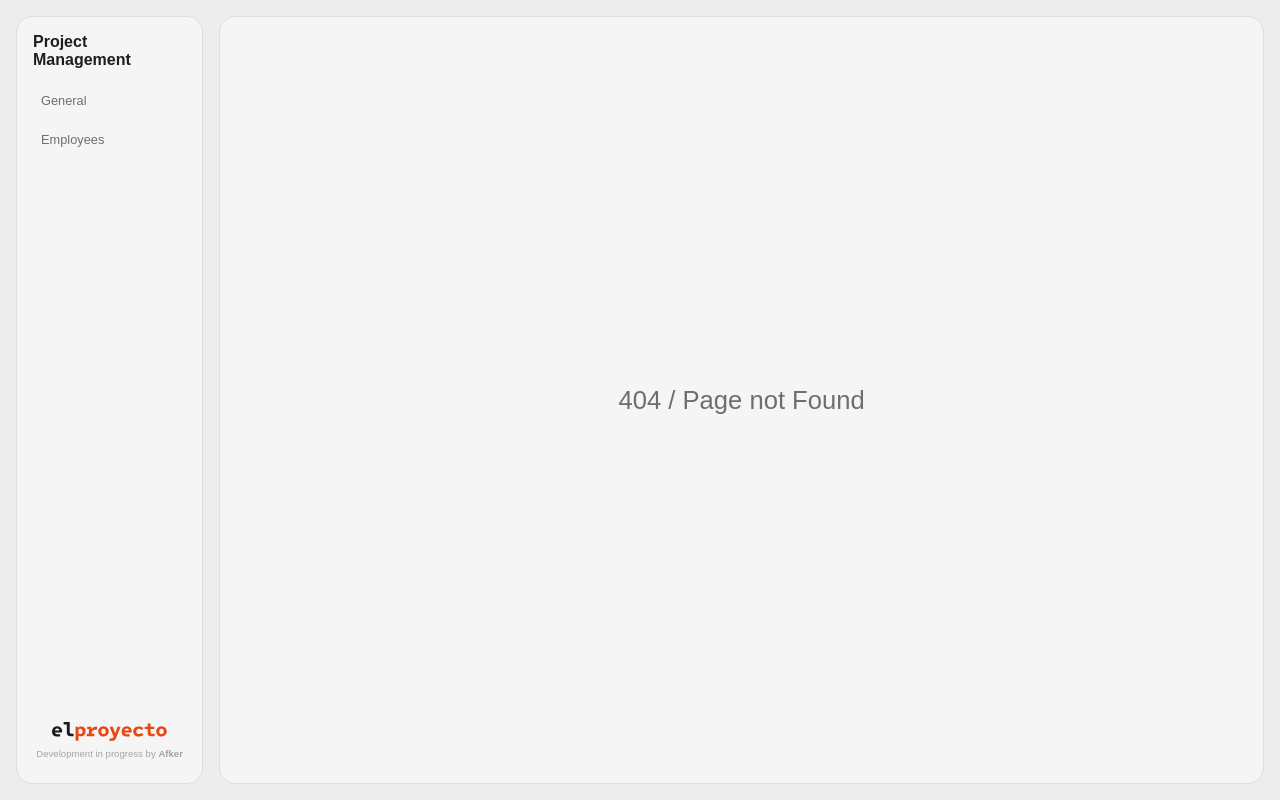
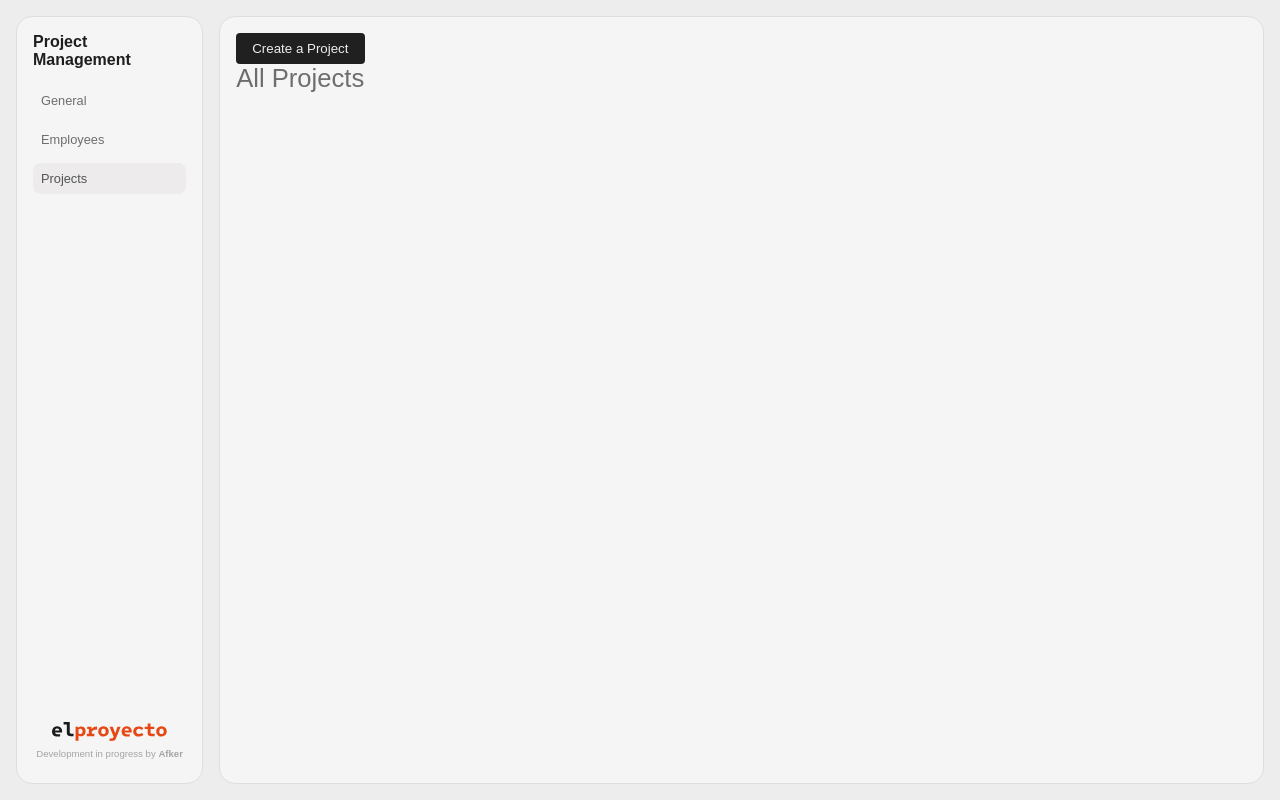
Before and after one commit to Afker99/el-proyecto, a React (Vite) app: page /projects in a window 1280 px wide. Before the commit this address had no page. Built offline with nearby package versions, Linux system fonts and the light colour scheme.

Commit message:
Initail projects page setup

```diff
--- a/src/App.tsx
+++ b/src/App.tsx
@@ -11,6 +11,9 @@ import PageNotFound from "./Pages/PageNotFound/PageNotFound";
 import { EmployeeProvider } from "./Contexts/EmployeeContext";
 import Content from "./components/Content/Content";
 import { Suspense } from "react";
+import ProjectsTab from "./Pages/ProjectsTab/ProjectsTab";
+import Projects from "./Pages/Projects/Projects";
+import CreateProject from "./Pages/CreateProject/CreateProject";
 
 function App() {
   return (
@@ -23,6 +26,10 @@ function App() {
               <Routes>
                 <Route index element={<GeneralTab />} />
                 <Route path="employees" element={<EmployeesTab />} />
+                <Route path="projects" element={<Projects />}>
+                  <Route index element={<ProjectsTab />} />
+                  <Route path="new-project" element={<CreateProject />} />
+                </Route>
                 <Route path="*" element={<PageNotFound />} />
               </Routes>
             </Content>
--- /dev/null
+++ b/src/Pages/CreateProject/CreateProject.tsx
@@ -0,0 +1,12 @@
+import BackButton from "../../components/BackButton/BackButton";
+
+function CreateProject() {
+  return (
+    <div>
+      <BackButton />
+      <h1>Create a Project</h1>
+    </div>
+  );
+}
+
+export default CreateProject;
--- /dev/null
+++ b/src/Pages/Projects/Projects.tsx
@@ -0,0 +1,9 @@
+import { Outlet } from "react-router-dom";
+
+function Projects() {
+  return (
+    <Outlet />
+  )
+}
+
+export default Projects;
--- /dev/null
+++ b/src/Pages/ProjectsTab/ProjectsTab.tsx
@@ -0,0 +1,21 @@
+import { useNavigate } from "react-router-dom";
+import Button from "../../components/Button/Button";
+
+function ProjectsTab(): React.JSX.Element {
+  const navigate = useNavigate();
+
+  function handleClick() {
+    navigate("new-project");
+  }
+
+  return (
+    <div>
+      <Button variant="Primary" onClick={handleClick}>
+        Create a Project
+      </Button>
+      <h1>All Projects</h1>
+    </div>
+  );
+}
+
+export default ProjectsTab;
--- a/src/components/Sidebar/Sidebar.tsx
+++ b/src/components/Sidebar/Sidebar.tsx
@@ -18,6 +18,11 @@ export default function Sidebar(): React.JSX.Element {
               Employees
             </NavLink>
           </li>
+          <li className={styles.sidebarListItem}>
+            <NavLink className={styles.sidebarListItemLink} to={"projects"}>
+              Projects
+            </NavLink>
+          </li>
         </ul>
       </div>
       <div className={styles.sidebarMetadata}>
```
